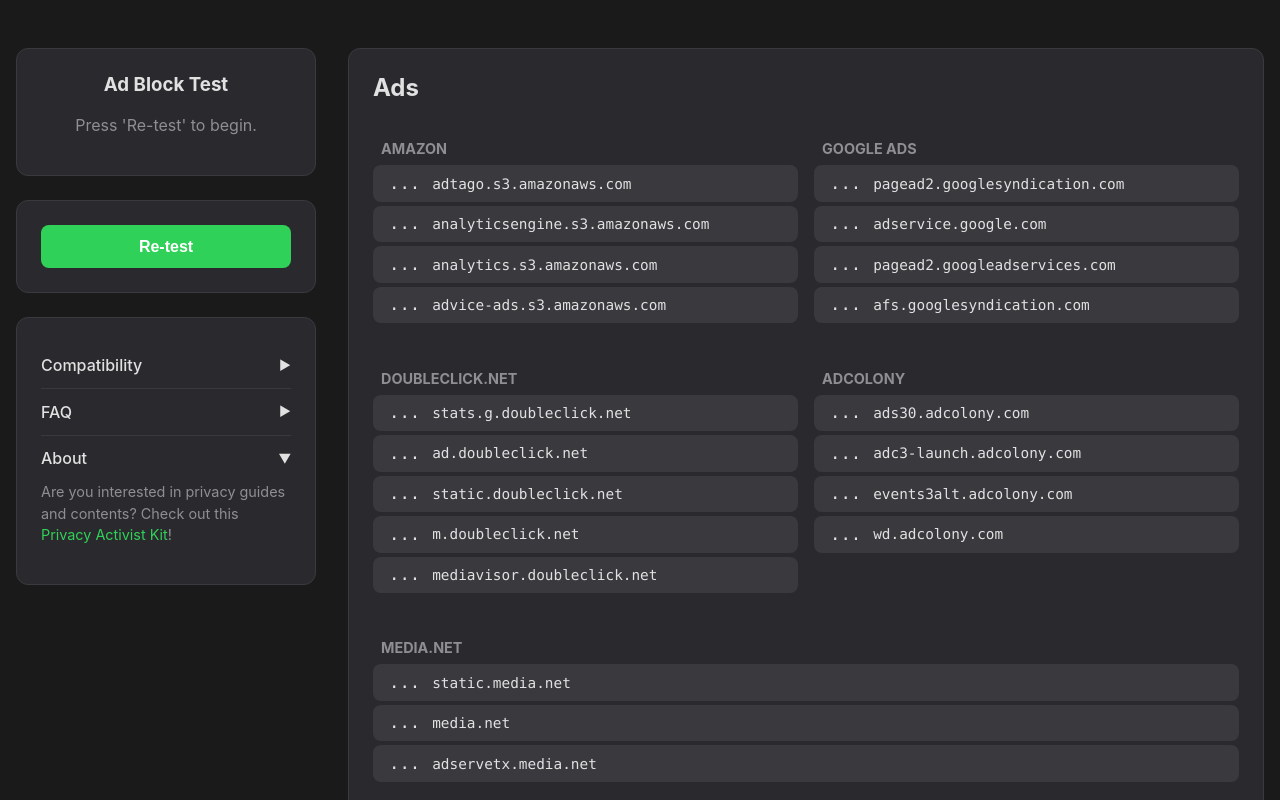
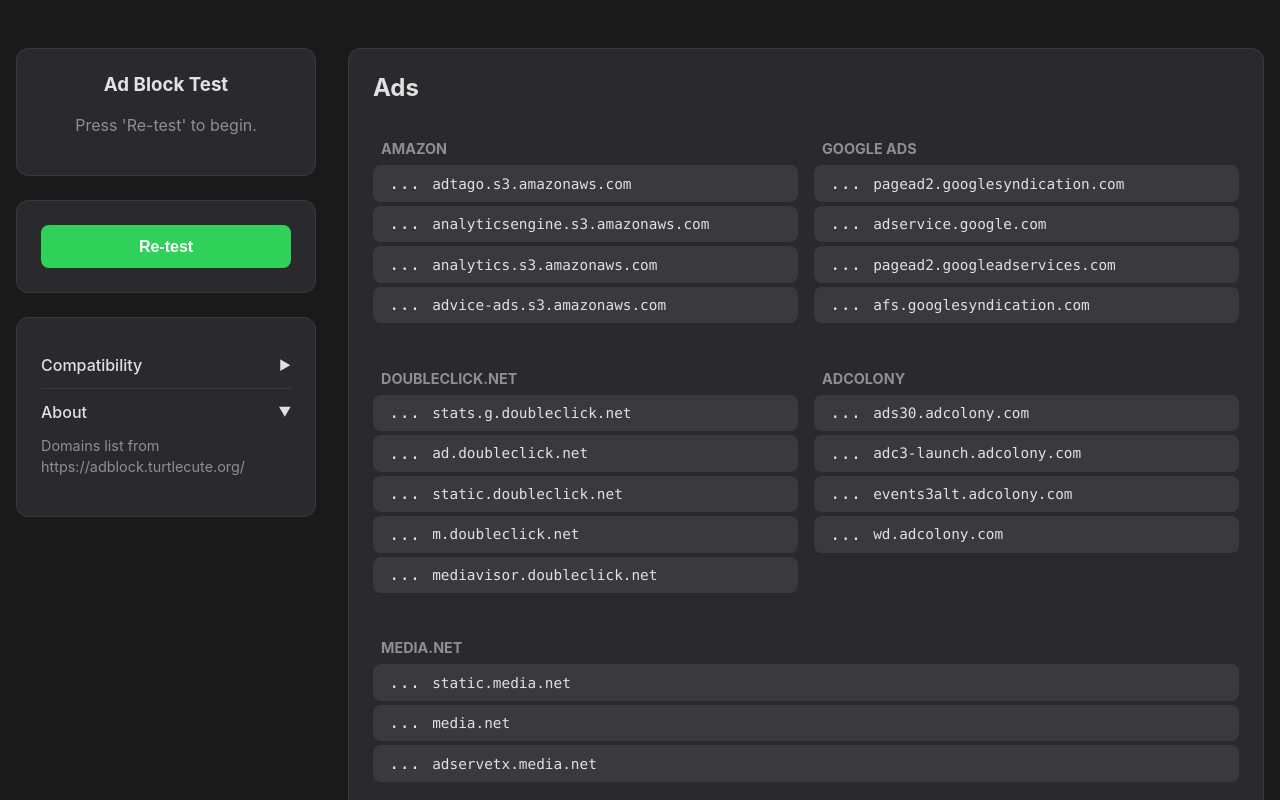
Before and after one commit to xiliourt/adblock-test_next.js, a Next.js app: page / in a window 1280 px wide. Both pictures are taken after a click on the heading "About". Shown: the top 800 px of the page. Built offline with nearby package versions, Linux system fonts and the light colour scheme.

Commit message:
Update DomainTester.tsx

```diff
--- a/components/DomainTester.tsx
+++ b/components/DomainTester.tsx
@@ -197,17 +197,12 @@
         <div className={styles.infoContainer}>
           <InfoAccordion title="Compatibility">
             <p>
-              The test may not work as expected with some browser/blocker combinations. For example, the uBlock Origin extension can sometimes break the final result. To fix it, add adblock.turtlecute.org as an exception in uBlock rules.
-            </p>
-          </InfoAccordion>
-          <InfoAccordion title="FAQ">
-            <p>
-              Common questions and answers about why certain tests might fail or how the tool works. For example, why the cosmetic filter test might fail.
+              This test is aimed to pick up DNS failures and may not pick up ads blocked by browser extensions.
             </p>
           </InfoAccordion>
           <InfoAccordion title="About">
              <p>
-               Are you interested in privacy guides and contents? Check out this <a href="#" target="_blank" rel="noopener noreferrer">Privacy Activist Kit</a>!
+               Domains list from https://adblock.turtlecute.org/
              </p>
           </InfoAccordion>
         </div>
```
